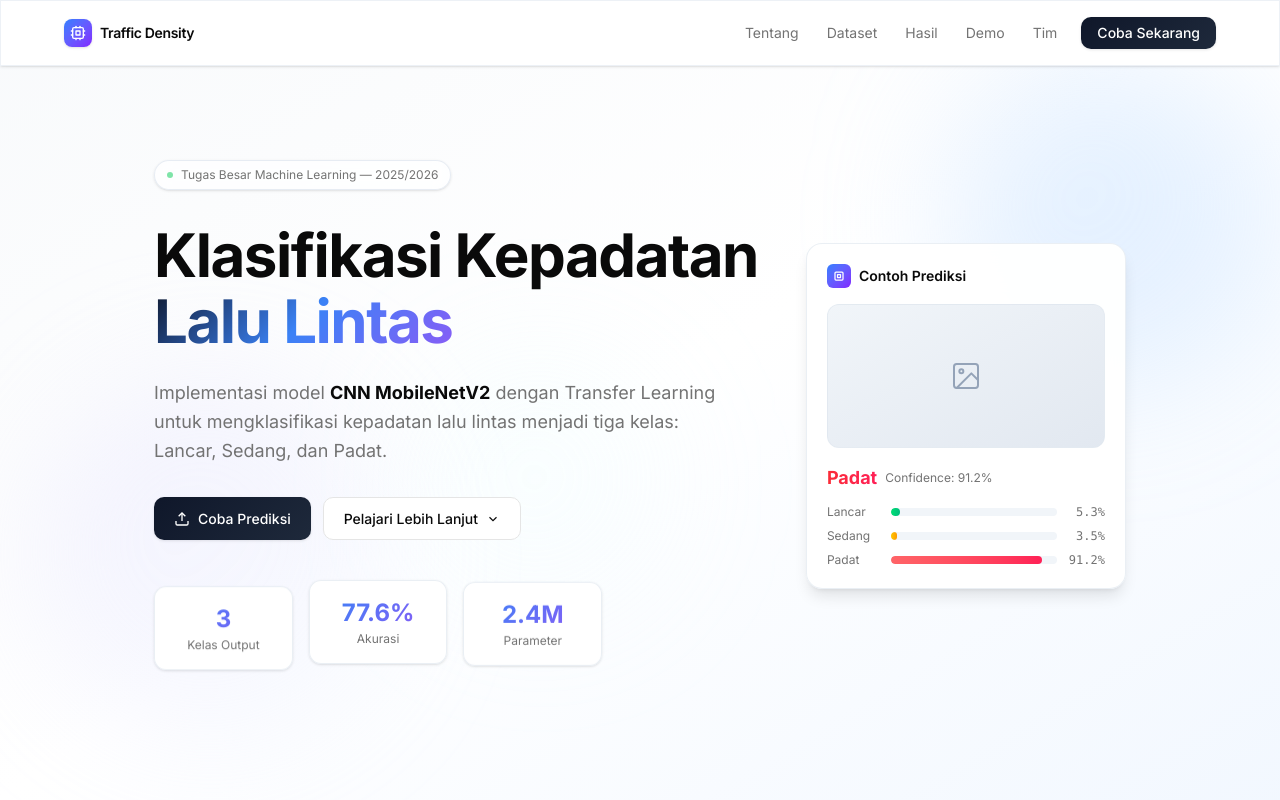
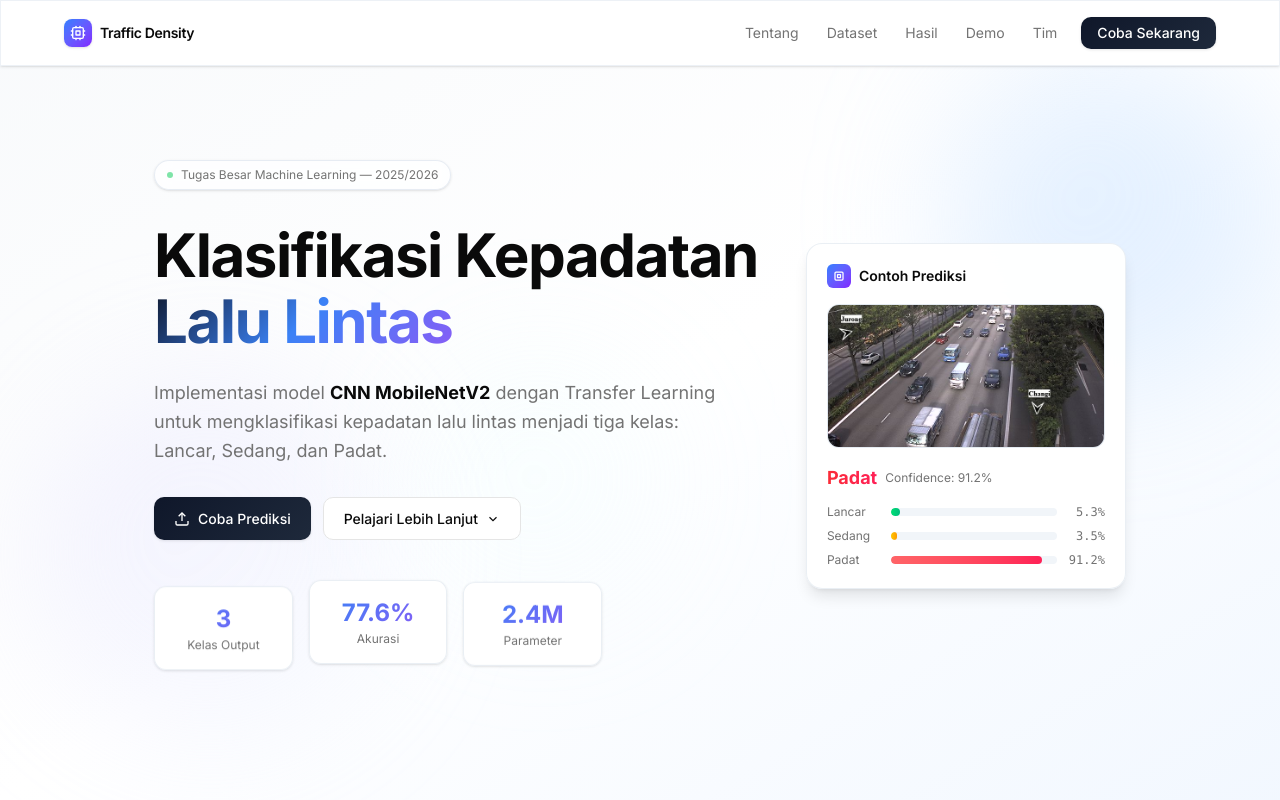
Before and after one commit to daryibrahim6/traffic-density-cnn, an Astro site: page / in a window 1280 px wide. Shown: the top 800 px of the page. Built offline with nearby package versions, Linux system fonts and the light colour scheme; Astro itself is replaced by a stand-in of ours.

Commit message:
feat: Cpu favicon + Hero mock card with macet.jpg

```diff
--- a/src/components/Hero.astro
+++ b/src/components/Hero.astro
@@ -72,12 +72,8 @@
             </span>
             <span class="text-sm font-semibold">Contoh Prediksi</span>
           </div>
-          <div class="w-full h-36 rounded-xl bg-gradient-to-br from-slate-100 to-slate-200 border border-slate-200/70 flex items-center justify-center mb-4">
-            <svg width="32" height="32" viewBox="0 0 24 24" fill="none" stroke="#94a3b8" stroke-width="1.5" stroke-linecap="round" stroke-linejoin="round">
-              <rect x="3" y="3" width="18" height="18" rx="2" ry="2" />
-              <circle cx="8.5" cy="8.5" r="1.5" />
-              <polyline points="21 15 16 10 5 21" />
-            </svg>
+          <div class="w-full h-36 rounded-xl bg-gradient-to-br from-slate-100 to-slate-200 border border-slate-200/70 overflow-hidden mb-4">
+            <img src="/macet.jpg" alt="Contoh gambar kondisi jalan" class="w-full h-full object-cover" />
           </div>
           <div class="flex items-center gap-2 mb-3">
             <span class="text-lg font-bold bg-gradient-to-r from-red-500 to-rose-500 bg-clip-text text-transparent">Padat</span>
```
Also changed, not shown: public/favicon.svg, public/macet.jpg (added), 1 other file.
